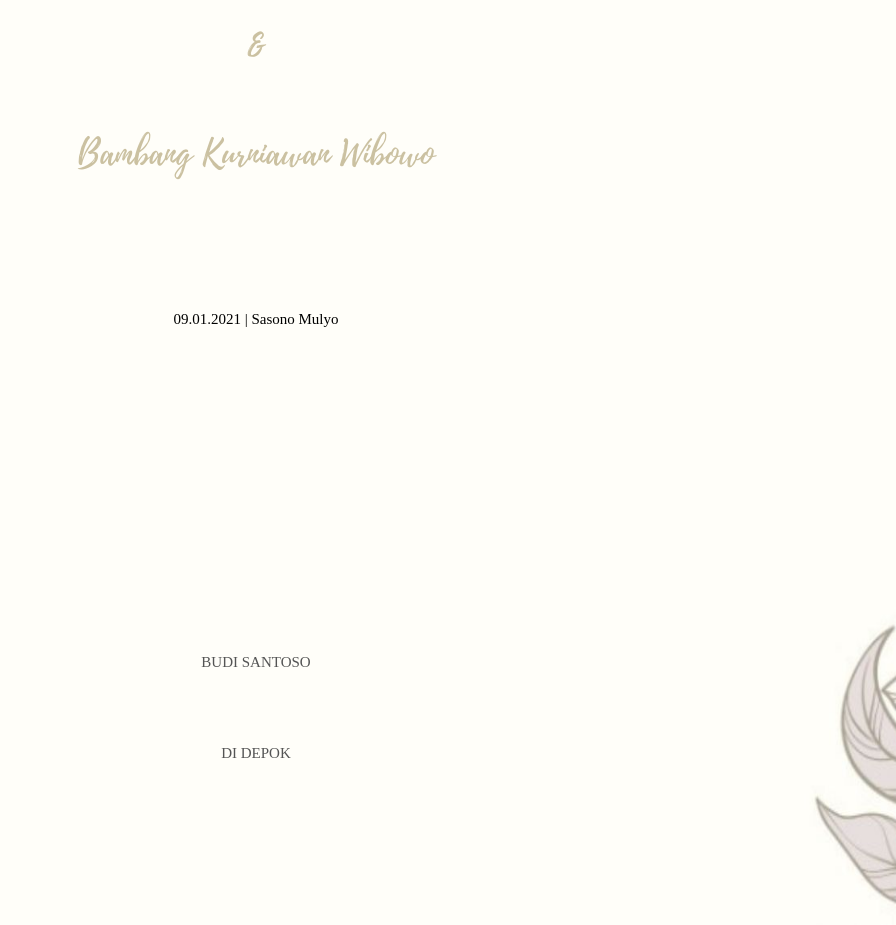
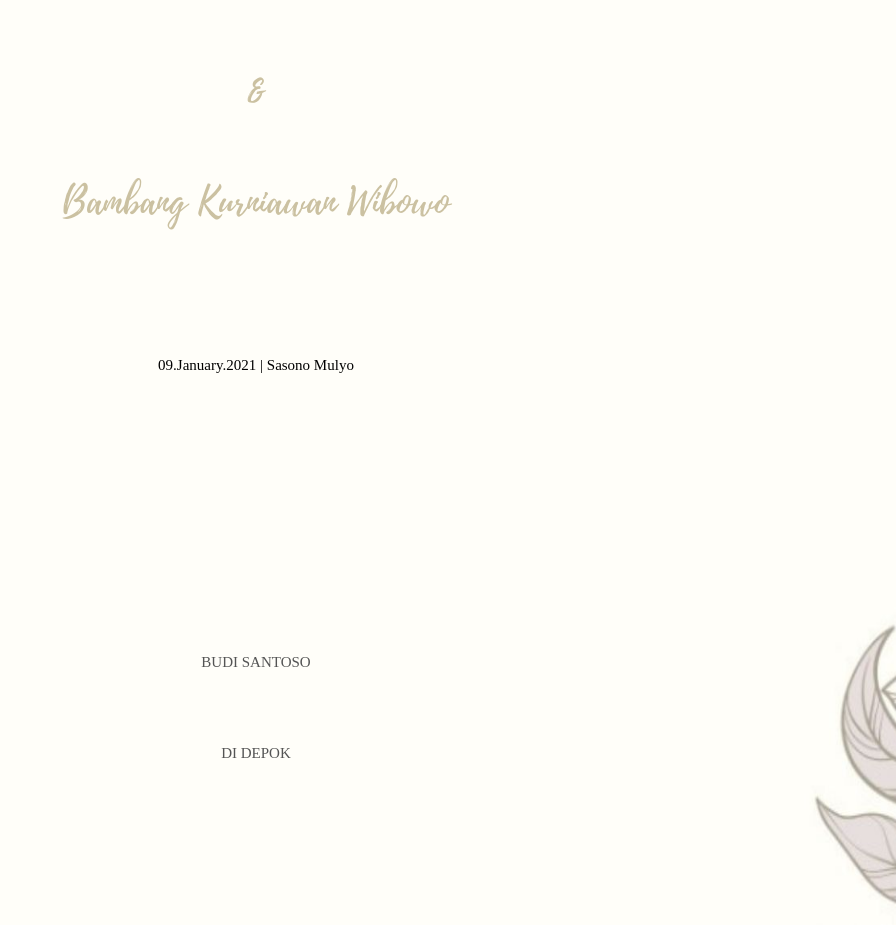
Before and after one commit to bembengggg/weddingbambangdinda, a React (Create React App) app: page / in a window 1280 px wide. Shown: the part 900-1825 px from the top of the page, without its empty margins (384-1280 px from the left). Built offline with nearby package versions, Linux system fonts and the light colour scheme; a web font is replaced by a local one.

Commit message:
text label

```diff
--- a/src/Component/Cover/Cover.css
+++ b/src/Component/Cover/Cover.css
@@ -96,7 +96,7 @@
     display: flex;
     justify-content: center;
     align-items: center;
-    top: 45%;
+    top: 47%;
     width: 100%;
     margin-right: auto;
     animation-name: animasi2;
@@ -108,7 +108,7 @@
     display: flex;
     justify-content: center;
     align-items: center;
-    top: 40%;
+    top: 42%;
     width: 100%;
     margin-right: auto;
     animation-name: animasi2;
@@ -120,7 +120,7 @@
     display: flex;
     justify-content: center;
     align-items: center;
-    top: 53%;
+    top: 55%;
     width: 100%;
     margin-right: auto;
     animation-name: animasi2;
@@ -139,7 +139,7 @@
 .labelnpl{
     color: #CBC1A1;
     font-family: 'playlist';
-    font-size: 35px;
+    font-size: 38px;
 }
 .labelnpw{
     color: #CBC1A1;
--- a/src/Component/Cover/Cover.jsx
+++ b/src/Component/Cover/Cover.jsx
@@ -43,7 +43,7 @@ const Cover =()=>{
                 <label className='labeland'>&amp;</label>
             </div>
             <div className='form11'>
-                <label className='labeltgl'>09.01.2021 | Sasono Mulyo</label>
+                <label className='labeltgl'>09.January.2021 | Sasono Mulyo</label>
             </div>
            <div className='form5'>
                 <label className='labelnama'>BUDI SANTOSO</label>
```
